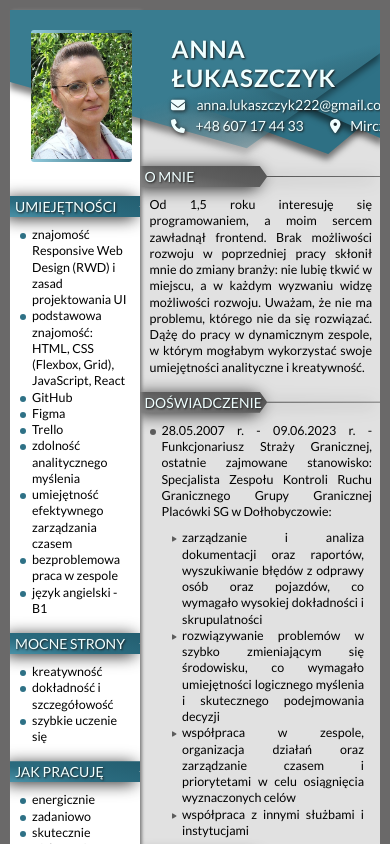
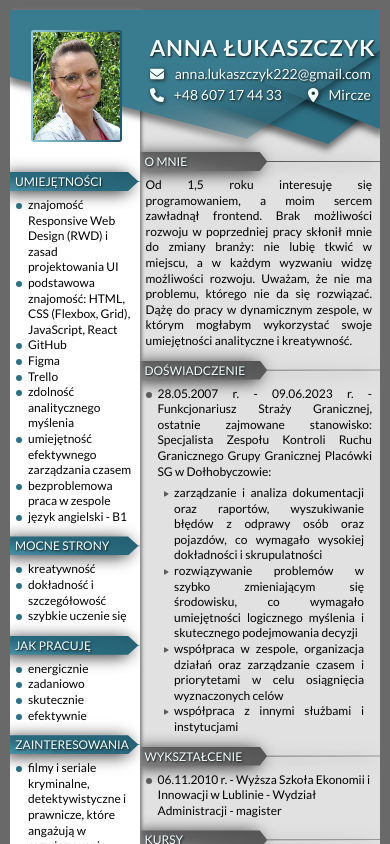
Before and after one commit to AnnaLukaszczyk/CV-AnnaLukaszczyk, a React (Create React App) app: page / in a window 390 px wide. Shown: the top 844 px of the page. Built offline with nearby package versions, Linux system fonts and the light colour scheme.

Commit message:
added styles for mobile breakpoint

```diff
--- a/src/common/List/styled.js
+++ b/src/common/List/styled.js
@@ -7,6 +7,10 @@ export const StyledList = styled.ul`
 
 	@media (max-width: ${({ theme }) => theme.breakpoints.tabletLarge}px) {
 		margin: 10px 8px 0 10px;
+	}
+
+	@media (max-width: ${({ theme }) => theme.breakpoints.mobile}px) {
+		margin: 6px 8px 0 6px;
 	}
 `;
 
@@ -36,6 +40,11 @@ export const ListItem = styled.li`
 		margin: ${({ $isMain }) => ($isMain ? "0" : "0")};
 		font-size: 12.5px;
 	}
+
+	@media (max-width: ${({ theme }) => theme.breakpoints.mobile}px) {
+		margin: ${({ $isMain }) => ($isMain ? "0" : "0")};
+		font-size: 12px;
+	}
 `;
 
 export const Icon = styled(FontAwesomeIcon)`
--- a/src/common/Section/styled.js
+++ b/src/common/Section/styled.js
@@ -2,6 +2,10 @@ import styled from "styled-components";
 
 export const StyledSection = styled.section`
 	margin: 16px 0;
+
+	@media (max-width: ${({ theme }) => theme.breakpoints.mobile}px) {
+		margin: 12px 0;
+	}
 `;
 
 export const SectionTitleShadow = styled.div`
@@ -125,10 +129,10 @@ export const SectionTitle = styled.h2`
 				: `polygon(
 		0 0,
 		154px 0,
-		168px 48%,
+		166px 48%,
 		100% 48%,
 		100% 51%,
-		168px 52%,
+		166px 52%,
 		154px 100%,
 		0% 100%
 	)`};
@@ -153,12 +157,38 @@ export const SectionTitle = styled.h2`
 				: `polygon(
 		0 0,
 		138px 0,
-		152px 48%,
+		148px 48%,
 		100% 48%,
 		100% 51%,
-		152px 52%,
+		148px 52%,
 		138px 100%,
 		0% 100%
 	)`};
 	}
+
+	@media (max-width: ${({ theme }) => theme.breakpoints.mobile}px) {
+		font-size: 12px;
+		clip-path: ${({ $isMain }) =>
+			$isMain
+				? `polygon(
+		0 0,
+		50% 0,
+		53% 48%,
+		100% 48%,
+		100% 51%,
+		53% 52%,
+		50% 100%,
+		0% 100%
+	)`
+				: `polygon(
+		0 0,
+		118px 0,
+		128px 48%,
+		100% 48%,
+		100% 51%,
+		128px 52%,
+		118px 100%,
+		0% 100%
+	)`};
+	}
 `;
--- a/src/features/Aside/styled.js
+++ b/src/features/Aside/styled.js
@@ -15,4 +15,8 @@ export const StyledAside = styled.aside`
 	@media (max-width: ${({ theme }) => theme.breakpoints.tabletSmall}px) {
 		padding-top: 170px;
 	}
+
+	@media (max-width: ${({ theme }) => theme.breakpoints.mobile}px) {
+		padding-top: 150px;
+	}
 `;
--- a/src/features/Header/styled.js
+++ b/src/features/Header/styled.js
@@ -20,6 +20,10 @@ export const Layers = styled.div`
 
 	@media (max-width: ${({ theme }) => theme.breakpoints.tabletSmall}px) {
 		height: 144px;
+	}
+
+	@media (max-width: ${({ theme }) => theme.breakpoints.mobile}px) {
+		height: 134px;
 	}
 `;
 
@@ -90,6 +94,11 @@ export const PhotoBackground = styled.div`
 		height: 132px;
 		width: 107px;
 	}
+
+	@media (max-width: ${({ theme }) => theme.breakpoints.mobile}px) {
+		height: 112px;
+		width: 91px;
+	}
 `;
 
 export const Photo = styled.img`
@@ -105,6 +114,11 @@ export const Photo = styled.img`
 		height: 126px;
 		width: 101px;
 	}
+
+	@media (max-width: ${({ theme }) => theme.breakpoints.mobile}px) {
+		height: 108px;
+		width: 87px;
+	}
 `;
 
 export const NameAndContact = styled.div`
@@ -117,6 +131,10 @@ export const NameAndContact = styled.div`
 
 	@media (max-width: ${({ theme }) => theme.breakpoints.tabletSmall}px) {
 		font-size: 14px;
+	}
+
+	@media (max-width: ${({ theme }) => theme.breakpoints.mobile}px) {
+		margin-left: 7vw;
 	}
 `;
 
@@ -136,6 +154,10 @@ export const Name = styled.h1`
 	@media (max-width: ${({ theme }) => theme.breakpoints.tabletSmall}px) {
 		margin-top: 4px;
 		font-size: 24px;
+	}
+
+	@media (max-width: ${({ theme }) => theme.breakpoints.mobile}px) {
+		font-size: 22px;
 	}
 `;
 
--- a/src/features/Main/styled.js
+++ b/src/features/Main/styled.js
@@ -14,6 +14,9 @@ export const StyledMain = styled.main`
 	@media (max-width: ${({ theme }) => theme.breakpoints.tabletSmall}px) {
 		padding-top: 140px;
 	}
+	@media (max-width: ${({ theme }) => theme.breakpoints.mobile}px) {
+		padding-top: 130px;
+	}
 `;
 
 export const Description = styled.p`
```
